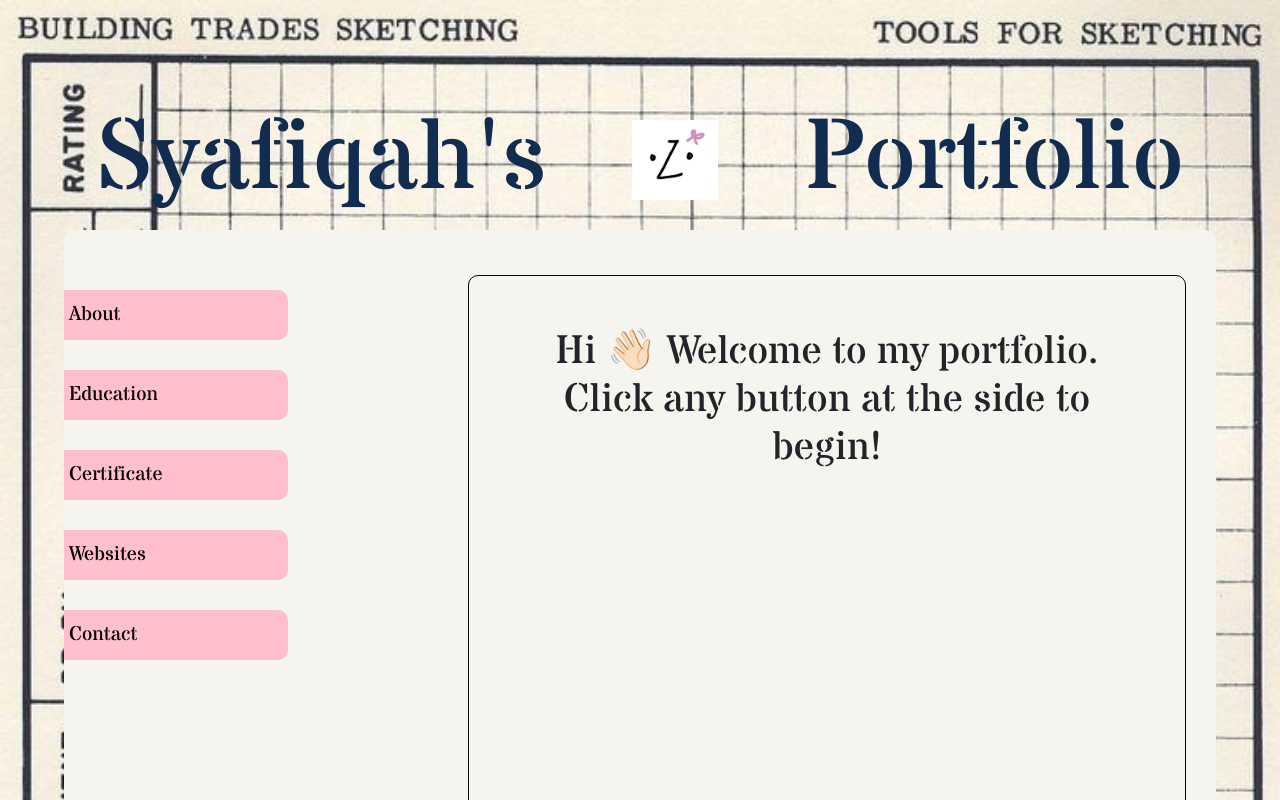
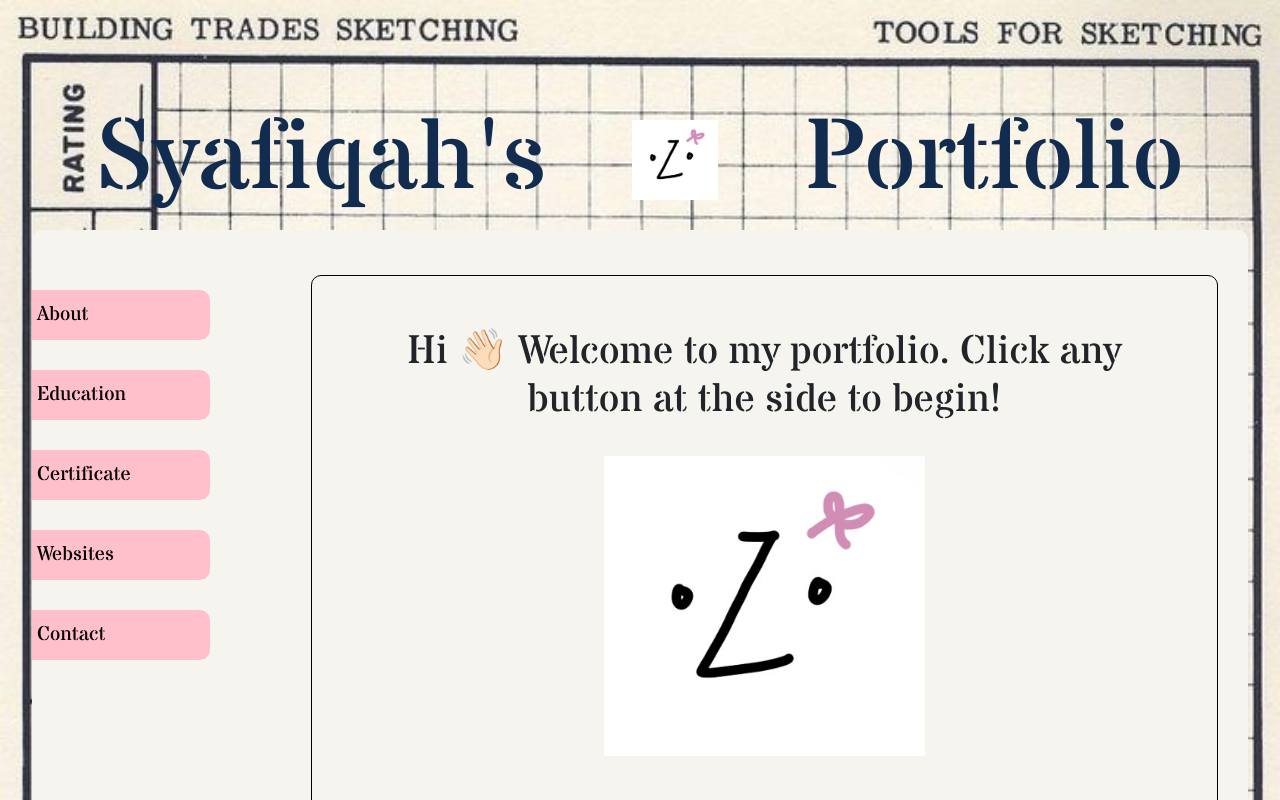
Before and after one commit to cosylily/website-portfolio, a React (Create React App) app: page / in a window 1280 px wide. Shown: the top 800 px of the page. Built offline with nearby package versions, Linux system fonts and the light colour scheme.

Commit message:
update app.css
Added new colour and changed the structure of the page a lil bit

```diff
--- a/src/App.css
+++ b/src/App.css
@@ -2,7 +2,7 @@
   --title-font: "Stardos Stencil", system-ui;
   --subtitle-font: "Cormorant Infant", serif;
   --text-font: "Telex", sans-serif;
-  --soft-pink: #ffebeb;
+  --soft-pink: #ffe1e6;
 }
 .App {
   text-align: center;
@@ -14,6 +14,7 @@
 h2 {
   font-family: var(--title-font);
   color: #122c4f;
+  font-size: 40px;
 }
 h3 {
   font-family: var(--subtitle-font);
@@ -39,13 +40,13 @@ header {
   margin-top: 50px;
 }
 .canvas {
-  max-width: 90%;
+  max-width: 95%;
   background-color: white;
   margin: 0 auto;
   border-radius: 10px;
   padding: 30px 30px 30px 0;
   display: grid;
-  grid-template-columns: 20% 80%;
+  grid-template-columns: 15% 85%;
   background-color: #f6f4ef;
 }
 
@@ -95,11 +96,11 @@ button:hover {
 }
 .emptyspace {
   margin: 15px;
-  margin-left: 20%;
+  margin-left: 10%;
   padding: 20px;
   border: 1px solid black;
   border-radius: 10px;
-  width: 80%;
+  width: 90%;
   height: 550px;
   overflow: scroll;
 }
--- a/src/Displaycontent.js
+++ b/src/Displaycontent.js
@@ -27,6 +27,12 @@ export default function DisplayContent(props) {
         <h1 className="p-3 m-3 prompt">
           Hi 👋🏻 Welcome to my portfolio. Click any button at the side to begin!
         </h1>
+        <img
+          src="/logoforportfolio.jpg"
+          alt="Self-doodle icon"
+          height="300px"
+          width="auto"
+        />
       </div>
     );
   }
```
